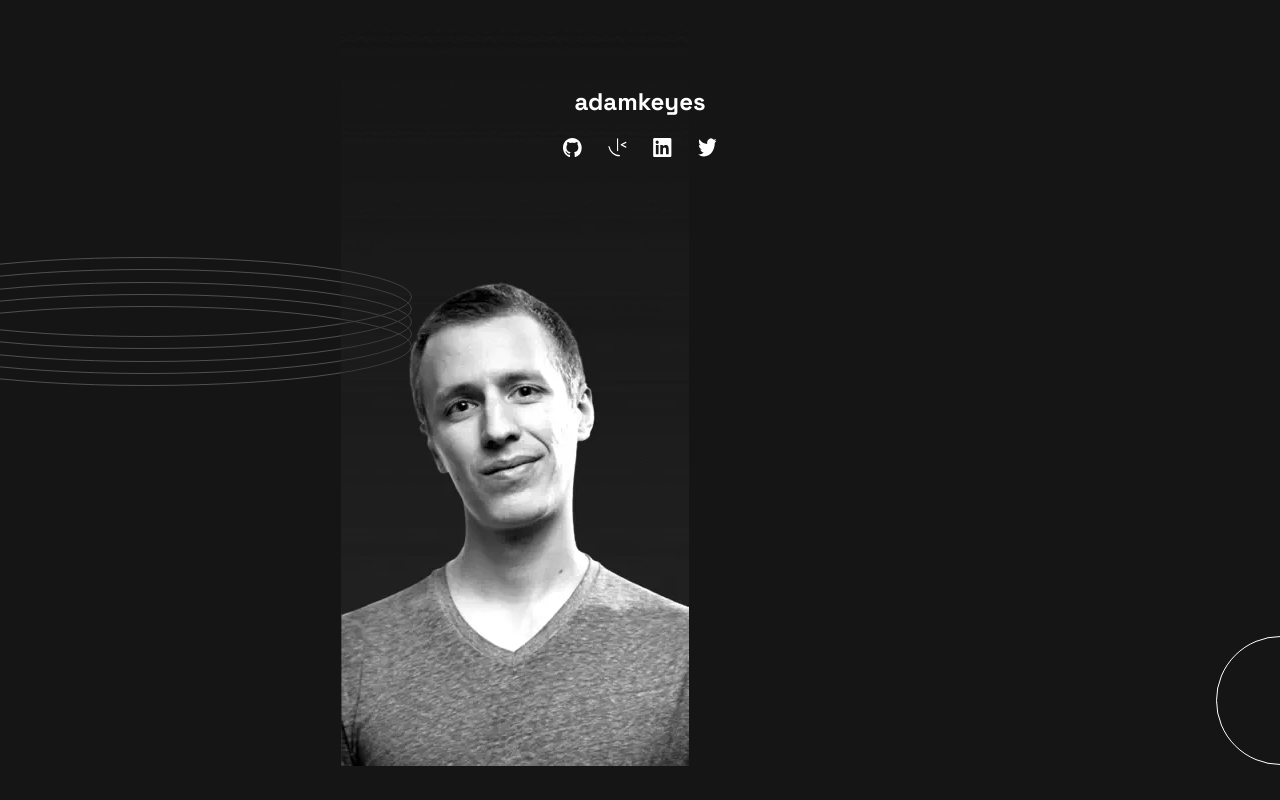
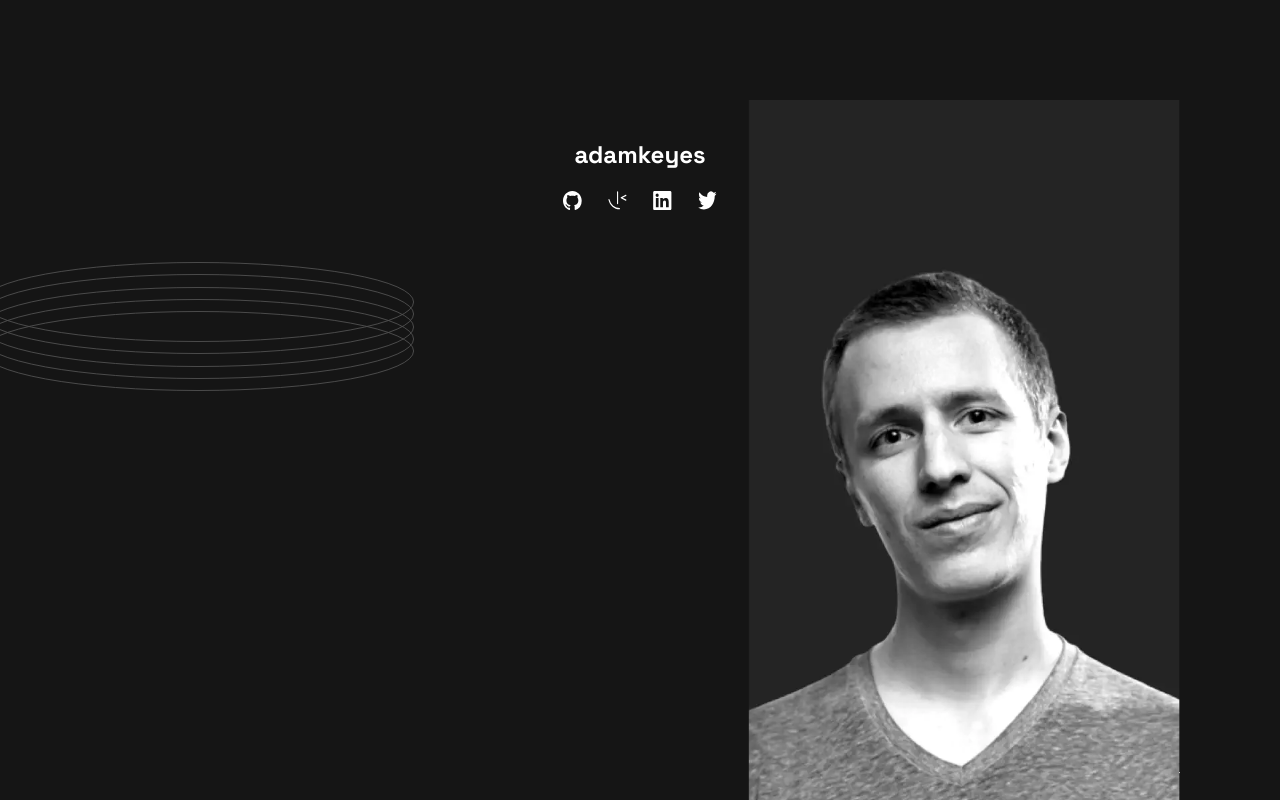
Before and after one commit to EugeneCarbado/single-page-developer-portfolio, a React (Create React App) app: page / in a window 1280 px wide. Shown: the top 800 px of the page. Built offline with nearby package versions, Linux system fonts and the light colour scheme.

Commit message:
Addeding tablet media queries

```diff
--- a/src/components/Hero/Hero.css
+++ b/src/components/Hero/Hero.css
@@ -4,29 +4,51 @@
   grid-template-rows: 1fr 1fr 1fr;
   gap: 0px 0px;
   grid-auto-flow: row;
-  position: relative;
+
+  @media screen and (min-width: 768px) {
+    grid-template-columns: 1fr 1fr 1fr 0.3fr 1.7fr;
+    grid-template-rows: 1fr 1fr 1fr 1fr 1fr;
+    padding: 100px;
+  }
 }
 
-.circleImage {
+.circle-image {
   grid-area: 3 / 3 / 4 / 4;
   background-image: url('../../images/pattern-circle.svg');
   background-repeat: no-repeat;
   background-position: calc(100% + 65px) calc(100% + -1px);
+
+  @media screen and (min-width: 768px) {
+    grid-area: 4 / 5 / 6 / 6;
+  }
 }
 
-.portfolioImage {
+.portfolio-image {
   grid-area: 1 / 2 / 4 / 3;
+
+  @media screen and (min-width: 768px) {
+    grid-area: 1 / 4 / 6 / 6;
+  }
 }
 
-.elongCicleImage {
+.elongated-circle-image {
   grid-area: 2 / 1 / 3 / 3;
-  position: absolute;
-  left: -118px;
-  top: 2px;
-  width: 530px;
-  height: 129px;
+
+  @media screen and (min-width: 768px) {
+    grid-area: 2 / 1 / 3 / 3;
+  }
 }
 
-.navLinks {
+.nav-links {
   grid-area: 1 / 2 / 2 / 3;
+
+  @media screen and (min-width: 768px) {
+    grid-area: 1 / 1 / 2 / 6;
+  }
 }
+
+.hero-text {
+  @media screen and (min-width: 768px) {
+    grid-area: 2 / 1 / 6 / 5;
+  }
+}
--- a/src/components/Hero/Hero.tsx
+++ b/src/components/Hero/Hero.tsx
@@ -1,18 +1,31 @@
 import React from 'react';
 import {socialLinks} from '../../data/links';
 import ProfileImageMobile from '../../images/image-profile-mobile.webp';
+import ProfileImageTablet from '../../images/image-profile-tablet.webp';
+import ProfileImageDesktop from '../../images/image-profile-desktop.webp';
 import PatternRings from '../../images/pattern-rings.svg';
 import './Hero.css';
 
 const Hero = () => {
+  const windowWidth = window.innerWidth;
+  const tabletMedia = 768;
+  const desktopMedia = 1024;
+
   return (
     <section className="bg-portfolio-black pb-10">
-      {/* <div className="grid grid-cols-3"> */}
-      <div className="container">
-        <div className="circleImage"></div>
-        <img className="portfolioImage z-10" src={ProfileImageMobile} />
-        <img className="elongCicleImage" src={PatternRings} />
-        <nav className="mx-auto w-[154px] pb-3 flex flex-col justify-center items-center navLinks z-20">
+      <div className="container relative">
+        <div className="circle-image"></div>
+        <img
+          className="portfolio-image z-10"
+          src={
+            windowWidth < tabletMedia ? ProfileImageMobile : ProfileImageTablet
+          }
+        />
+        <img
+          className="elongated-circle-image absolute left-[-118px] top-[2px] w-[530px] h-[129px]"
+          src={PatternRings}
+        />
+        <nav className="mx-auto w-[154px] pb-3 flex flex-col justify-center items-center nav-links z-20">
           <p className="text-white text-2xl font-bold">adamkeyes</p>
           <div className="pt-5 flex flex-row w-full justify-between">
             {socialLinks.map((item, key) => (
@@ -31,30 +44,7 @@ const Hero = () => {
           </div>
         </nav>
       </div>
-      {/* <div className="container">
-        <div className="circleImage"></div>
-        <img className="portfolioImage z-10" src={ProfileImageMobile} />
-        <img className="elongCicleImage" src={PatternRings} />
-        <nav className="mx-auto w-[154px] pb-3 flex flex-col justify-center items-center navLinks z-20">
-          <p className="text-white text-2xl font-bold">adamkeyes</p>
-          <div className="pt-5 flex flex-row w-full justify-between">
-            {socialLinks.map((item, key) => (
-              <a
-                href={item.hrefLink}
-                target="_blank"
-                rel="noreferrer"
-                key={key}>
-                <img
-                  className={item.imageStyles}
-                  src={item.imageLink}
-                  alt={item.altTag}
-                />
-              </a>
-            ))}
-          </div>
-        </nav>
-      </div> */}
-      <div className="pt-10 flex flex-col items-center">
+      <div className="pt-10 flex flex-col items-center md:hidden">
         <div className="text-[40px] leading-10 text-white text-center font-bold">
           <p>Nice to meet you!</p>
           <p>
@@ -65,7 +55,7 @@ const Hero = () => {
             .
           </p>
         </div>
-        <div className="pt-6 text-base leading-6 text-portfolio-grey text-center font-medium">
+        <div className="pt-8 text-base leading-6 text-portfolio-grey text-center font-medium">
           <p>Based in the UK, I&apos;m a front-end developer</p>
           <p>passionate about building accessible web</p>
           <p>apps that users love.</p>
```
